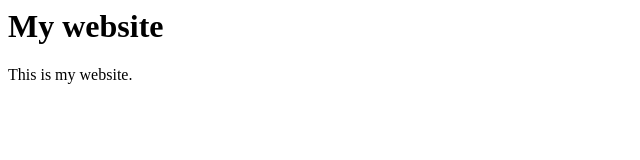
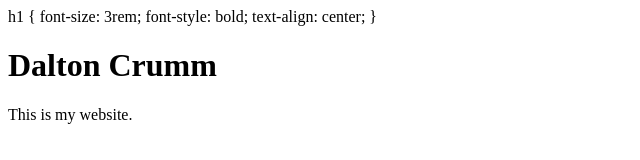
Before and after one commit to kheath9/website, a plain HTML site: page index.html in a window 1280 px wide. Shown: the whole page, without its empty margins (0-640 px from the left). Drawn offline with Linux system fonts and the light colour scheme.

Commit message:
Update index.html

```diff
--- a/index.html
+++ b/index.html
@@ -2,10 +2,15 @@
 <head>
     <meta charset="UTF-8">
     <meta name="viewport" content="width=device-width, initial-scale=1.0">
-    <title>Document</title>
+    <title>Dalton Crumm</title>
 </head>
 <body>
-    <h1>My website</h1>
+    h1 {
+   font-size: 3rem;
+   font-style: bold;
+   text-align: center;
+    }
+    <h1>Dalton Crumm</h1>
     <p>This is my website.</p>
 </body>
 </html>
```
